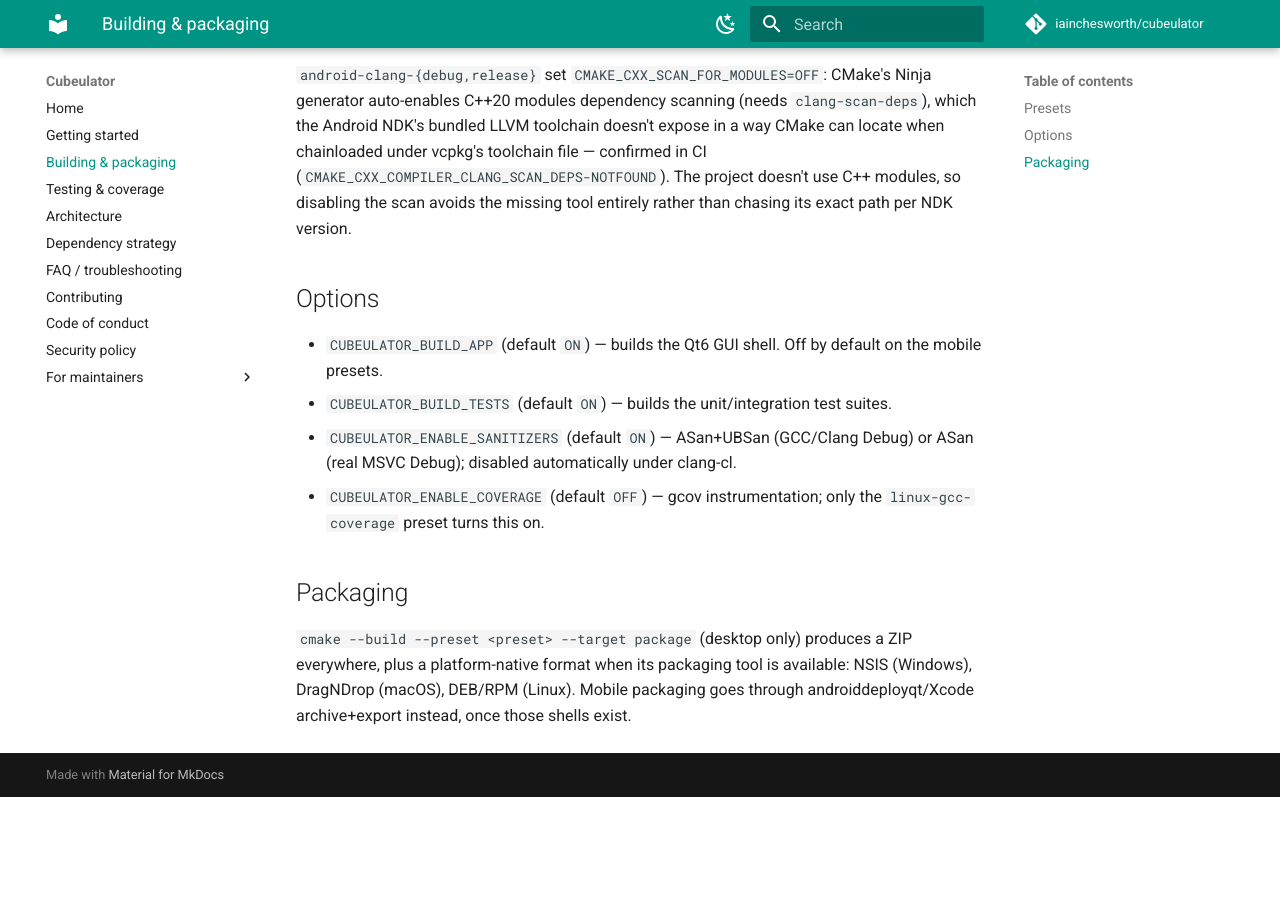
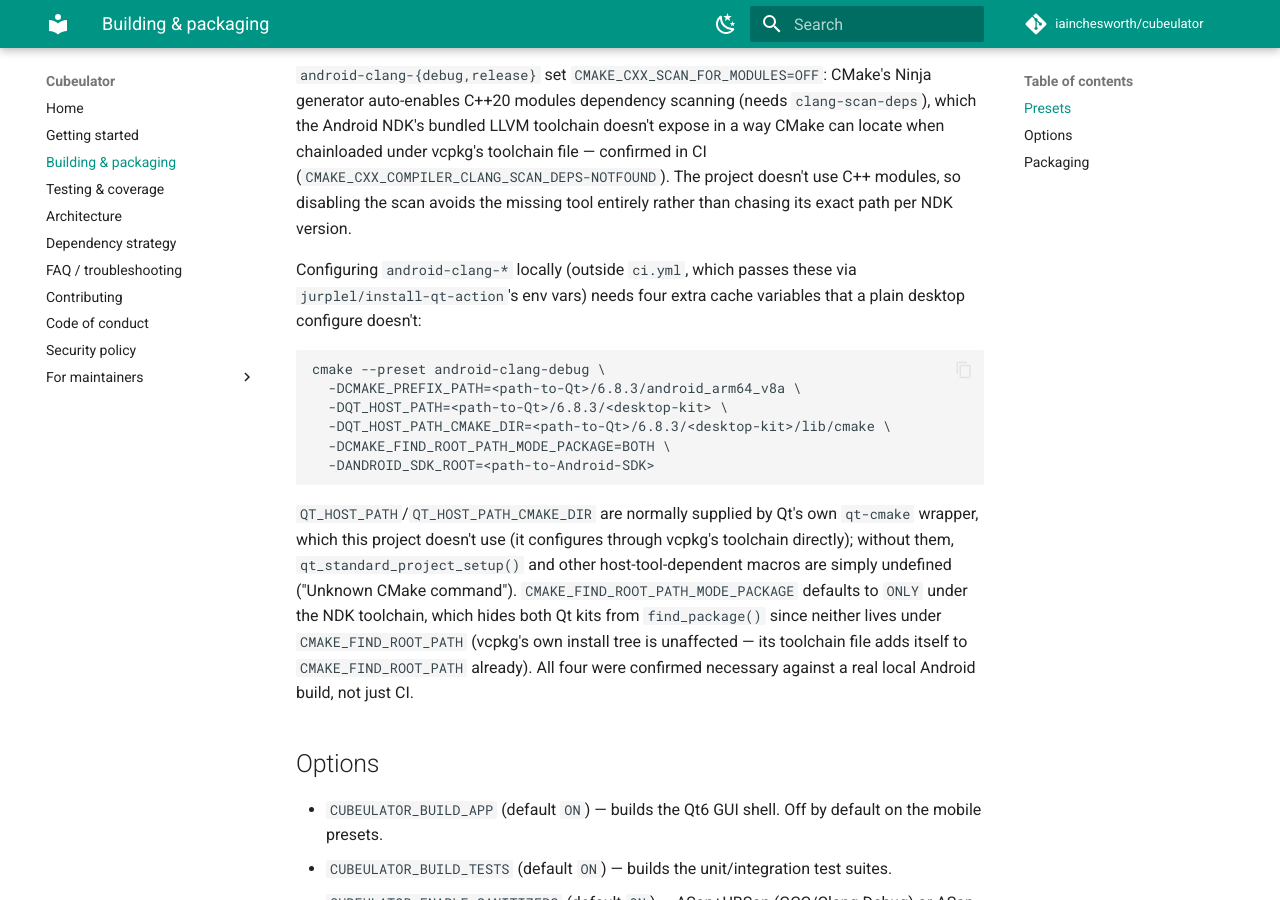
Before and after one commit to iainchesworth/cubeulator, an MkDocs documentation site: the page built from docs/building.md, in a window 1280 px wide and 900 px high, scrolled down 977 px. Built offline with MkDocs 1.6.1 and Material for MkDocs 9.7.7, drawn with Linux system fonts in a browser that asks for light colours; comment, search, counter and statistics services are not loaded; before the commit the page ends 1774 px from its top, so only the background shows below that.

Commit message:
Build the Qt app for Android in CI, not just build-only
android-build now installs Qt for Android via jurplel/install-qt-action
(target: android) alongside the host desktop Qt it provisions
automatically, passes the four extra CMake variables the android-clang
presets need locally too (QT_HOST_PATH, QT_HOST_PATH_CMAKE_DIR,
CMAKE_FIND_ROOT_PATH_MODE_PACKAGE=BOTH, ANDROID_SDK_ROOT), and uploads
the resulting APK as a build artifact. Docs updated to match; iOS stays
build-only pending Qt-for-iOS packaging work.

````diff
--- a/docs/building.md
+++ b/docs/building.md
@@ -37,6 +37,29 @@ file — confirmed in CI (`CMAKE_CXX_COMPILER_CLANG_SCAN_DEPS-NOTFOUND`). The
 project doesn't use C++ modules, so disabling the scan avoids the missing
 tool entirely rather than chasing its exact path per NDK version.
 
+Configuring `android-clang-*` locally (outside `ci.yml`, which passes these
+via `jurplel/install-qt-action`'s env vars) needs four extra cache variables
+that a plain desktop configure doesn't:
+
+```
+cmake --preset android-clang-debug \
+  -DCMAKE_PREFIX_PATH=<path-to-Qt>/6.8.3/android_arm64_v8a \
+  -DQT_HOST_PATH=<path-to-Qt>/6.8.3/<desktop-kit> \
+  -DQT_HOST_PATH_CMAKE_DIR=<path-to-Qt>/6.8.3/<desktop-kit>/lib/cmake \
+  -DCMAKE_FIND_ROOT_PATH_MODE_PACKAGE=BOTH \
+  -DANDROID_SDK_ROOT=<path-to-Android-SDK>
+```
+
+`QT_HOST_PATH`/`QT_HOST_PATH_CMAKE_DIR` are normally supplied by Qt's own
+`qt-cmake` wrapper, which this project doesn't use (it configures through
+vcpkg's toolchain directly); without them, `qt_standard_project_setup()` and
+other host-tool-dependent macros are simply undefined ("Unknown CMake
+command"). `CMAKE_FIND_ROOT_PATH_MODE_PACKAGE` defaults to `ONLY` under the
+NDK toolchain, which hides both Qt kits from `find_package()` since neither
+lives under `CMAKE_FIND_ROOT_PATH` (vcpkg's own install tree is unaffected —
+its toolchain file adds itself to `CMAKE_FIND_ROOT_PATH` already). All four
+were confirmed necessary against a real local Android build, not just CI.
+
 ## Options
 
 - `CUBEULATOR_BUILD_APP` (default `ON`) — builds the Qt6 GUI shell. Off by
````
Also changed, not shown: docs/ci.md (+1 -1 lines), docs/faq.md (+10 -5 lines), docs/getting-started.md (+3 -2 lines), 1 other file.
